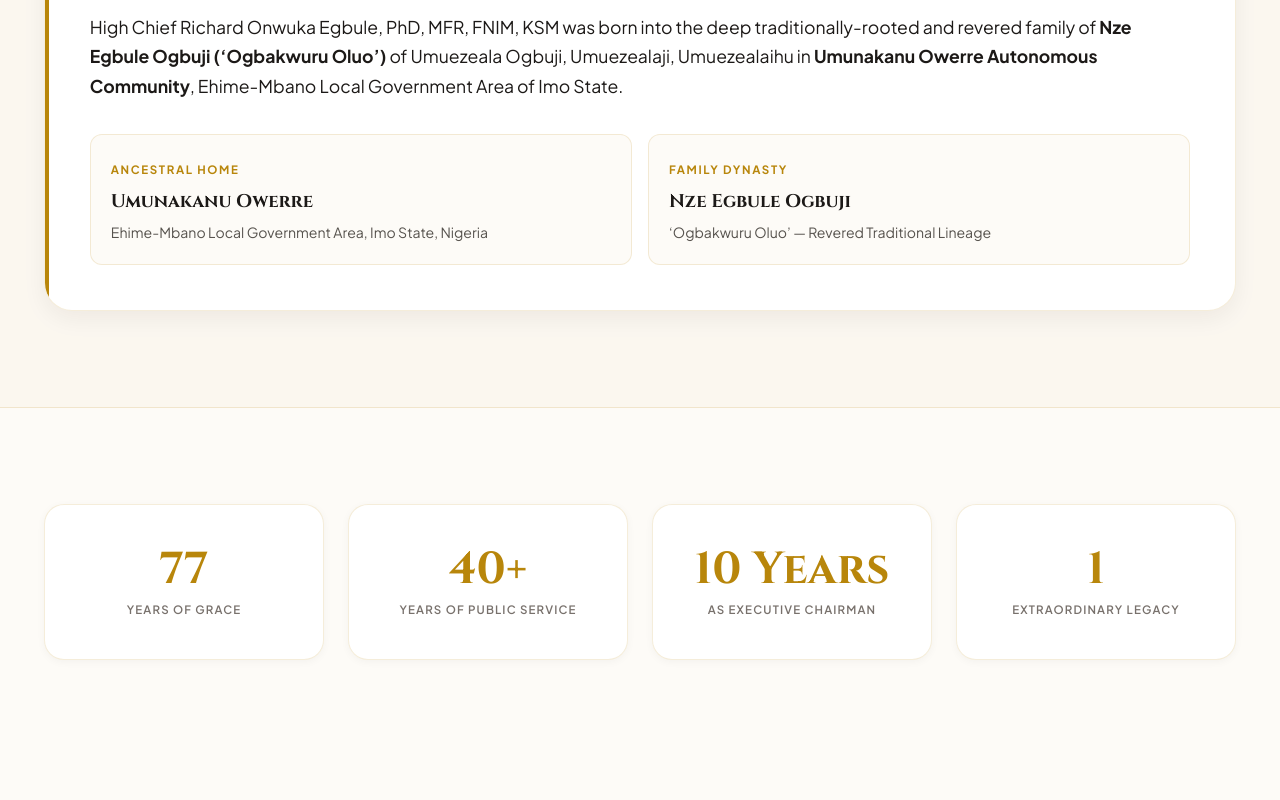
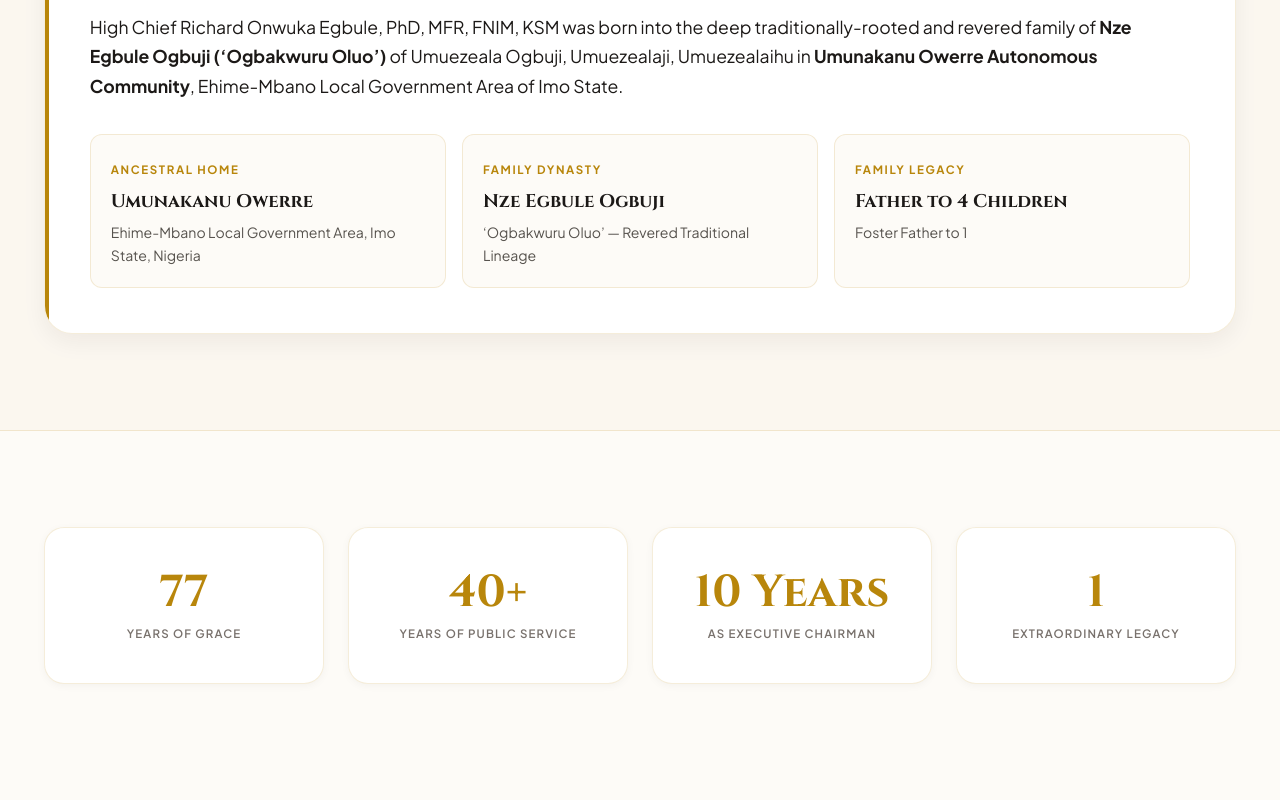
Before and after one commit to StaticMinus/b.ceremony, a Next.js app: page / in a window 1280 px wide. Shown: the part 2700-3500 px from the top of the page. Built offline with nearby package versions, Linux system fonts and the light colour scheme.

Commit message:
Add Family Legacy milestone: Father to 4 Children - Foster Father to 1

```diff
--- a/src/app/components/ExtendedDossier.js
+++ b/src/app/components/ExtendedDossier.js
@@ -26,6 +26,11 @@ const DOSSIER_SECTIONS = [
             <span className={styles.dossierInfoTag}>FAMILY DYNASTY</span>
             <h4>Nze Egbule Ogbuji</h4>
             <p>&lsquo;Ogbakwuru Oluo&rsquo; — Revered Traditional Lineage</p>
+          </div>
+          <div className={styles.dossierInfoCard}>
+            <span className={styles.dossierInfoTag}>FAMILY LEGACY</span>
+            <h4>Father to 4 Children</h4>
+            <p>Foster Father to 1</p>
           </div>
         </div>
       </div>
--- a/src/app/components/ScrollTimeline.js
+++ b/src/app/components/ScrollTimeline.js
@@ -46,6 +46,13 @@ const TIMELINE_DATA = [
     subtitle: "Obanze Akoji · KSM · Lifetime of Humanitarianism",
     desc: "Bagged the prestigious Obanze Akoji of Ehime Mbano traditional title alongside other traditional titles. Devoted 40+ years to placing hundreds of youths across federal ministries, agencies as well as the defense forces. A 4th Degree Knight of St. Mulumba (KSM) and Jerusalem Pilgrim (JP).",
     icon: "👑",
+  },
+  {
+    year: "Family Legacy",
+    title: "Family Legacy",
+    subtitle: "Devoted Family Patriarch",
+    desc: "Father to 4 Children — Foster Father to 1.",
+    icon: "👨‍👩‍👧‍👦",
   },
 ];
 
```
